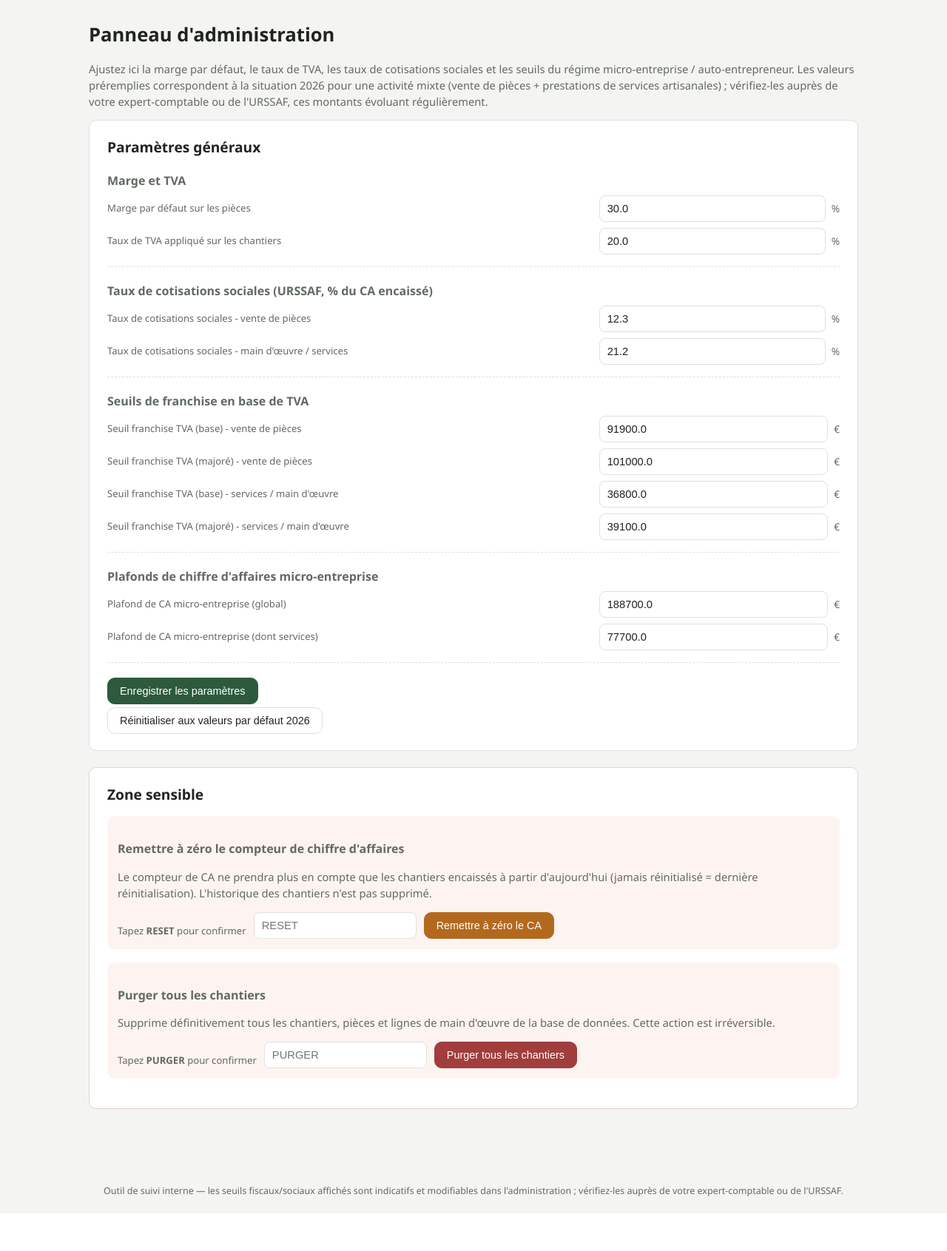
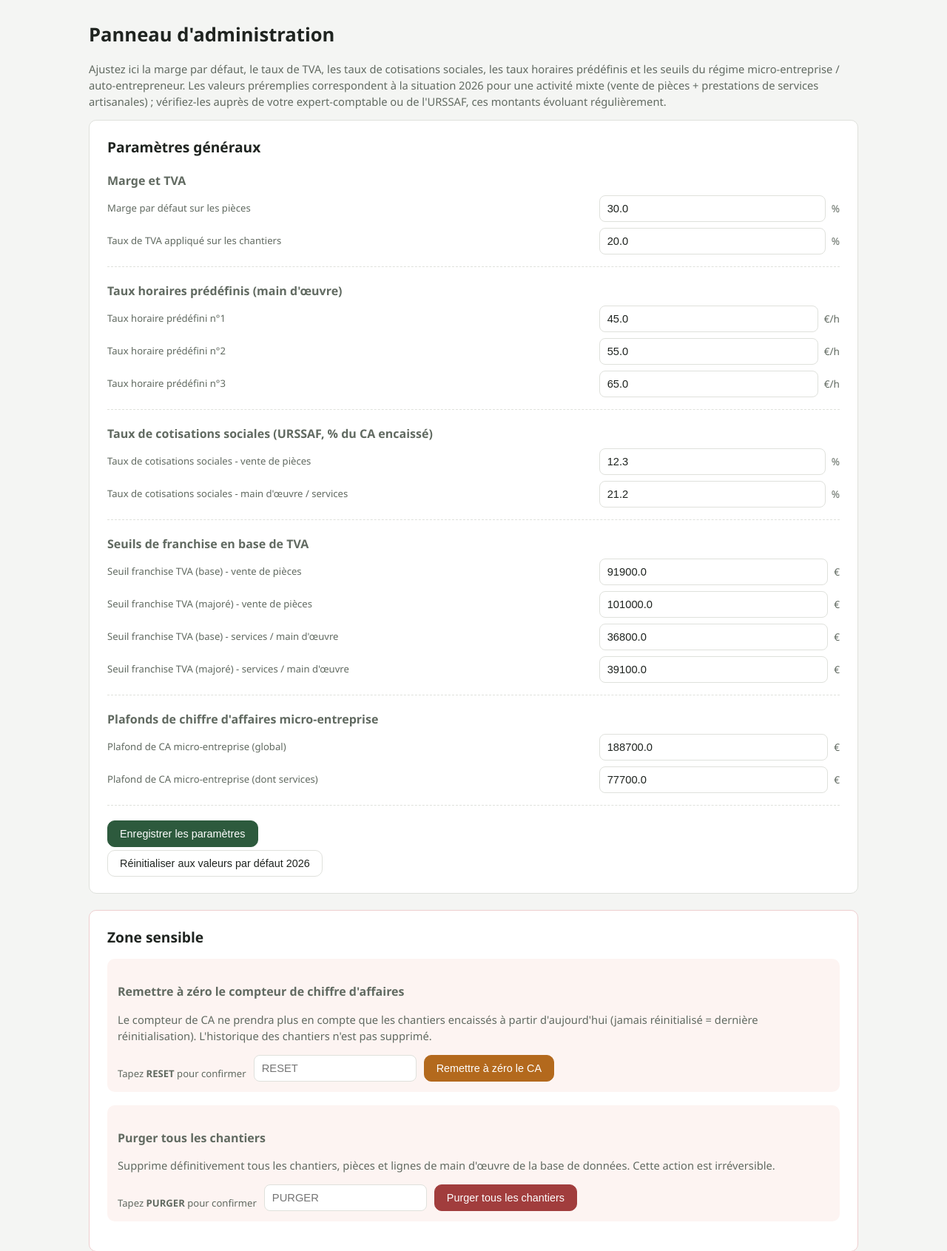
Before and after one commit to Bolo101/gestionDevis, a Flask app: page /admin in a window 1280 px wide. Shown: the part 54-1745 px from the top of the page at 74% size. Before the commit the page ends 1671 px from the top, so only its background shows below. Run offline with Flask 3, Linux system fonts and the light colour scheme; data comes from the database, SQL or seed files in the repository.

Commit message:
Updated templates and app for predefined hourly rates

```diff
--- a/app.py
+++ b/app.py
@@ -5,14 +5,14 @@ Suivi de chiffre d'affaires - Garage / Auto-entrepreneur
 Application locale (Flask + SQLite) permettant à un garagiste de :
 - créer des chantiers (interventions),
 - saisir les pièces (prix d'achat + marge -> prix facturé),
-- saisir la main d'œuvre,
+- saisir la main d'œuvre (heures + taux manuel ou prédéfini),
 - calculer le total HT / TTC de chaque chantier,
 - suivre le chiffre d'affaires encaissé dans l'année,
 - anticiper les seuils du régime micro-entreprise / auto-entrepreneur
   (franchise en base de TVA, plafonds de CA) et visualiser la part
   de CA prélevée par les cotisations sociales,
-- ajuster tous les paramètres (marge, TVA, seuils, taux de cotisations)
-  depuis un panneau d'administration,
+- ajuster tous les paramètres (marge, TVA, seuils, taux de cotisations,
+  taux horaires prédéfinis) depuis un panneau d'administration,
 - purger les chantiers et remettre à zéro le compteur de CA.
 
 Lancement :
@@ -36,10 +36,6 @@ app.secret_key = "change-moi-en-production"  # utilisé uniquement pour les mess
 
 # ---------------------------------------------------------------------------
 # Valeurs par défaut des paramètres (France, régime micro-entreprise, 2026)
-# Sources vérifiées en ligne (URSSAF / service-public / presse spécialisée
-# auto-entrepreneur, situation 2026). Ces montants évoluent régulièrement :
-# vérifiez-les auprès de votre expert-comptable ou de l'URSSAF et ajustez-les
-# à tout moment depuis le panneau d'administration.
 # ---------------------------------------------------------------------------
 DEFAULT_SETTINGS = {
     # Marge par défaut appliquée au prix d'achat des pièces (%)
@@ -48,20 +44,25 @@ DEFAULT_SETTINGS = {
     "tva_rate_pct": 20.0,
 
     # Taux de cotisations sociales URSSAF (% du CA encaissé, régime micro)
-    "cotisation_vente_pct": 12.3,   # achat/revente de pièces (BIC vente de marchandises)
-    "cotisation_service_pct": 21.2,  # prestations de services artisanales (main d'œuvre)
+    "cotisation_vente_pct": 12.3,   # achat/revente de pièces
+    "cotisation_service_pct": 21.2,  # prestations de services artisanales
 
-    # Seuils de franchise en base de TVA (activité mixte : vente + services)
+    # Seuils de franchise en base de TVA
     "seuil_tva_vente_base": 91900.0,
     "seuil_tva_vente_majore": 101000.0,
     "seuil_tva_service_base": 36800.0,
     "seuil_tva_service_majore": 39100.0,
 
-    # Plafonds de chiffre d'affaires du régime micro-entreprise (activité mixte)
-    "plafond_global": 188700.0,   # CA total (vente + services)
-    "plafond_service": 77700.0,   # dont part "services" (main d'œuvre)
+    # Plafonds de chiffre d'affaires du régime micro-entreprise
+    "plafond_global": 188700.0,
+    "plafond_service": 77700.0,
 
-    # Date de référence pour la remise à zéro du compteur de CA (ISO)
+    # Taux horaires prédéfinis (€/h)
+    "mo_taux_1": 45.0,
+    "mo_taux_2": 55.0,
+    "mo_taux_3": 65.0,
+
+    # Date de référence pour la remise à zéro du compteur de CA
     "ca_reset_date": "1970-01-01",
 }
 
@@ -76,6 +77,9 @@ SETTINGS_LABELS = {
     "seuil_tva_service_majore": ("Seuil franchise TVA (majoré) - services / main d'œuvre", "€"),
     "plafond_global": ("Plafond de CA micro-entreprise (global)", "€"),
     "plafond_service": ("Plafond de CA micro-entreprise (dont services)", "€"),
+    "mo_taux_1": ("Taux horaire prédéfini n°1", "€/h"),
+    "mo_taux_2": ("Taux horaire prédéfini n°2", "€/h"),
+    "mo_taux_3": ("Taux horaire prédéfini n°3", "€/h"),
 }
 
 STATUTS = ["brouillon", "facture", "encaisse"]
@@ -147,13 +151,9 @@ def init_db():
 
 
 def get_settings():
-    """Renvoie les paramètres sous forme de dict {key: float}, sauf ca_reset_date (str)."""
     db = get_db()
     rows = db.execute("SELECT key, value FROM settings").fetchall()
-    settings = {row["key"]: row["value"] for row in rows}
-    # ca_reset_date est stocké comme un nombre de jours depuis epoch pour rester REAL ;
-    # on le garde ici en texte ISO stocké séparément pour plus de simplicité de lecture.
-    return settings
+    return {row["key"]: row["value"] for row in rows}
 
 
 def get_ca_reset_date():
@@ -212,9 +212,6 @@ def compute_chantier_totals(chantier_id):
 
 
 def compute_ca_tracker(year=None):
-    """Calcule le CA encaissé (statut = 'encaisse') sur l'année donnée,
-    en distinguant la part 'vente de pièces' et la part 'services / main d'œuvre',
-    et compare aux seuils en vigueur."""
     db = get_db()
     settings = get_settings()
     if year is None:
@@ -460,20 +457,33 @@ def piece_supprimer(piece_id):
 
 
 # ---------------------------------------------------------------------------
-# Routes - Main d'œuvre
+# Routes - Main d'œuvre (heures + taux manuel ou prédéfini)
 # ---------------------------------------------------------------------------
 @app.route("/chantier/<int:chantier_id>/mo/ajouter", methods=["POST"])
 def mo_ajouter(chantier_id):
+    settings = get_settings()
     description = request.form.get("description", "").strip()
+
+    # Heures (toujours saisie manuelle)
     try:
         heures = float(request.form.get("heures", "0").replace(",", "."))
     except ValueError:
         heures = 0.0
-    try:
-        taux_horaire = float(request.form.get("taux_horaire", "0").replace(",", "."))
-    except ValueError:
-        taux_horaire = 0.0
 
+    # Choix du taux
+    mode = request.form.get("mode", "manuel")  # manuel | taux1 | taux2 | taux3
+
+    if mode.startswith("taux"):
+        key = f"mo_{mode}"          # taux1 → mo_taux1
+        key = key.replace("taux", "taux_")  # → mo_taux_1
+        taux_horaire = settings.get(key, 0.0)
+    else:
+        try:
+            taux_horaire = float(request.form.get("taux_horaire", "0").replace(",", "."))
+        except ValueError:
+            taux_horaire = 0.0
+
+    # Montant : prioritaire si renseigné, sinon heures × taux
     montant_raw = request.form.get("montant", "").strip()
     if montant_raw:
         try:
--- a/templates/admin.html
+++ b/templates/admin.html
@@ -4,10 +4,11 @@
 
 <h1>Panneau d'administration</h1>
 <p class="muted">
-  Ajustez ici la marge par défaut, le taux de TVA, les taux de cotisations sociales et les seuils
-  du régime micro-entreprise / auto-entrepreneur. Les valeurs préremplies correspondent à la
-  situation 2026 pour une activité mixte (vente de pièces + prestations de services artisanales) ;
-  vérifiez-les auprès de votre expert-comptable ou de l'URSSAF, ces montants évoluant régulièrement.
+  Ajustez ici la marge par défaut, le taux de TVA, les taux de cotisations sociales, les taux
+  horaires prédéfinis et les seuils du régime micro-entreprise / auto-entrepreneur. Les valeurs
+  préremplies correspondent à la situation 2026 pour une activité mixte (vente de pièces +
+  prestations de services artisanales) ; vérifiez-les auprès de votre expert-comptable ou de
+  l'URSSAF, ces montants évoluant régulièrement.
 </p>
 
 <section class="card">
@@ -16,6 +17,19 @@
     <div class="settings-group">
       <h3>Marge et TVA</h3>
       {% for key in ["marge_defaut_pct", "tva_rate_pct"] %}
+      <div class="setting-row">
+        <label for="{{ key }}">{{ labels[key][0] }}</label>
+        <div class="input-with-unit">
+          <input type="text" id="{{ key }}" name="{{ key }}" value="{{ settings[key] }}">
+          <span>{{ labels[key][1] }}</span>
+        </div>
+      </div>
+      {% endfor %}
+    </div>
+
+    <div class="settings-group">
+      <h3>Taux horaires prédéfinis (main d'œuvre)</h3>
+      {% for key in ["mo_taux_1", "mo_taux_2", "mo_taux_3"] %}
       <div class="setting-row">
         <label for="{{ key }}">{{ labels[key][0] }}</label>
         <div class="input-with-unit">
```
Also changed, not shown: templates/chantier.html (+41 -3 lines).
